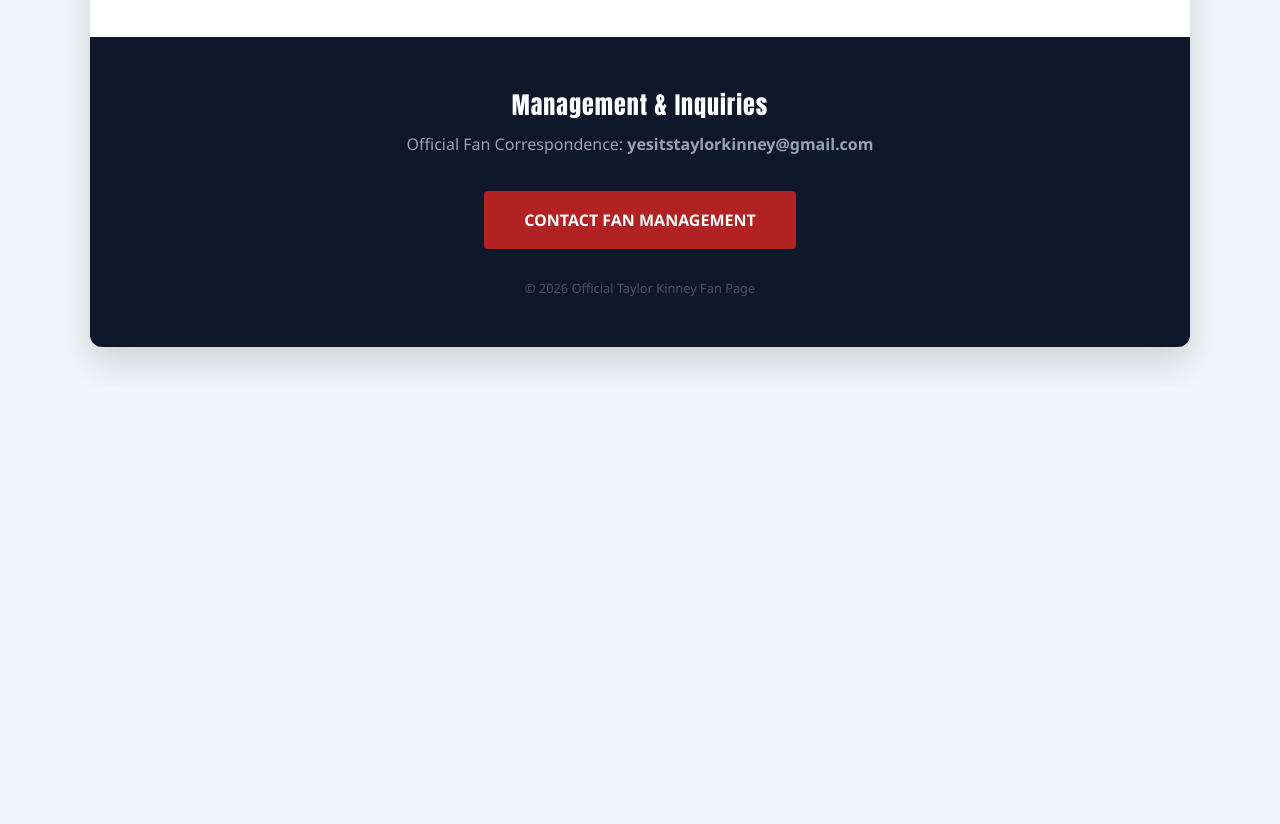
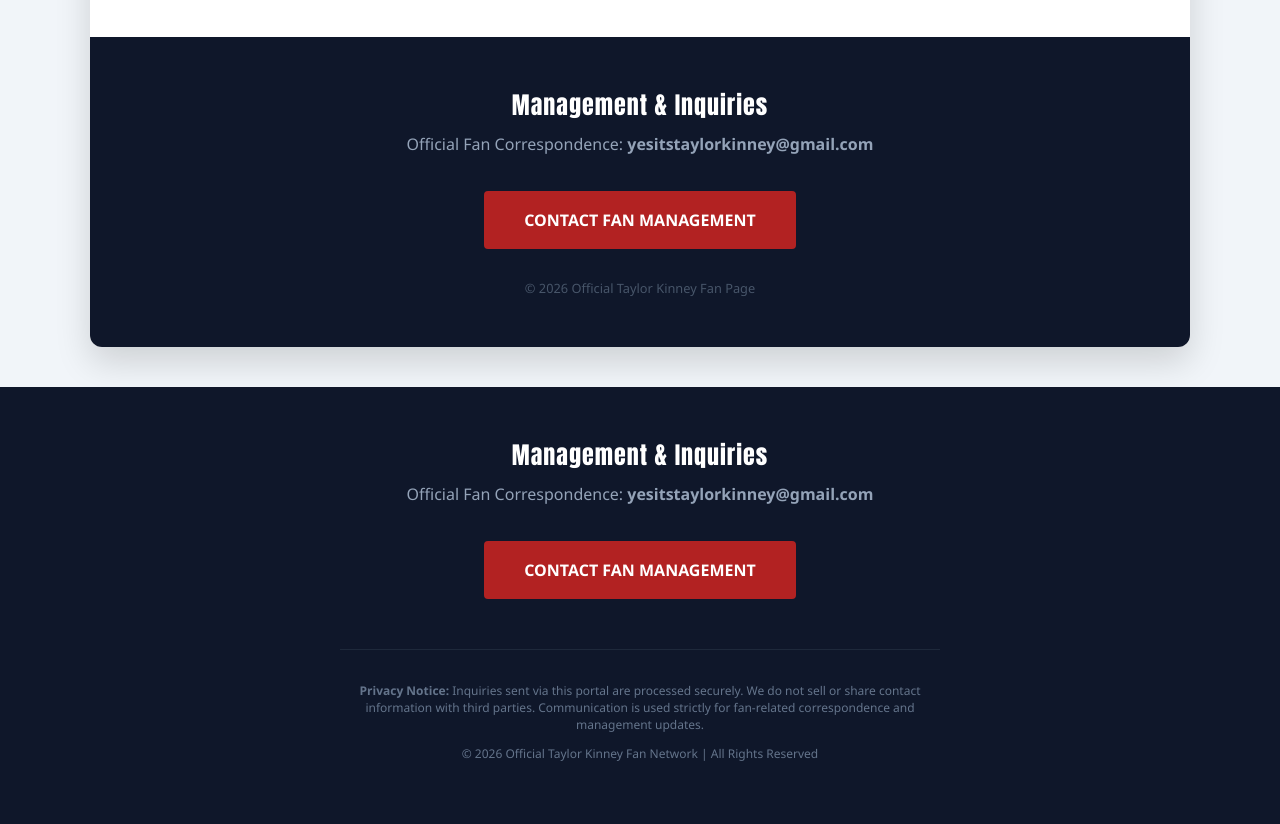
Before and after one commit to yesitsmebutdonttext-pixel/-taylor-kinney-fan-portal, a plain HTML site: page index.html in a window 1280 px wide. Shown: the part 1339-2163 px from the top of the page. Before the commit the page ends 1726 px from the top, so only its background shows below. Drawn offline with Linux system fonts and the light colour scheme.

Commit message:
Add footer for contact and privacy information
Added a footer with contact information and privacy notice.

```diff
--- a/index.html
+++ b/index.html
@@ -113,3 +113,17 @@
 
 </body>
 </html>
+<footer class="contact-footer">
+            <h2 style="margin:0; font-family: 'Impact', sans-serif; letter-spacing: 1px;">Management & Inquiries</h2>
+            <p style="margin-top: 10px; color: #94a3b8;">Official Fan Correspondence: <strong>yesitstaylorkinney@gmail.com</strong></p>
+
+            <a href="mailto:yesitstaylorkinney@gmail.com" class="btn">Contact Fan Management</a>
+
+            <div style="margin-top: 50px; padding-top: 20px; border-top: 1px solid #1e293b; font-size: 0.75rem; color: #64748b; max-width: 600px; margin-left: auto; margin-right: auto;">
+                <p><strong>Privacy Notice:</strong> Inquiries sent via this portal are processed securely. We do not sell or share contact information with third parties. Communication is used strictly for fan-related correspondence and management updates.</p>
+                <p>© 2026 Official Taylor Kinney Fan Network | All Rights Reserved</p>
+            </div>
+        </footer>
+    </div>
+</body>
+</html>
```
